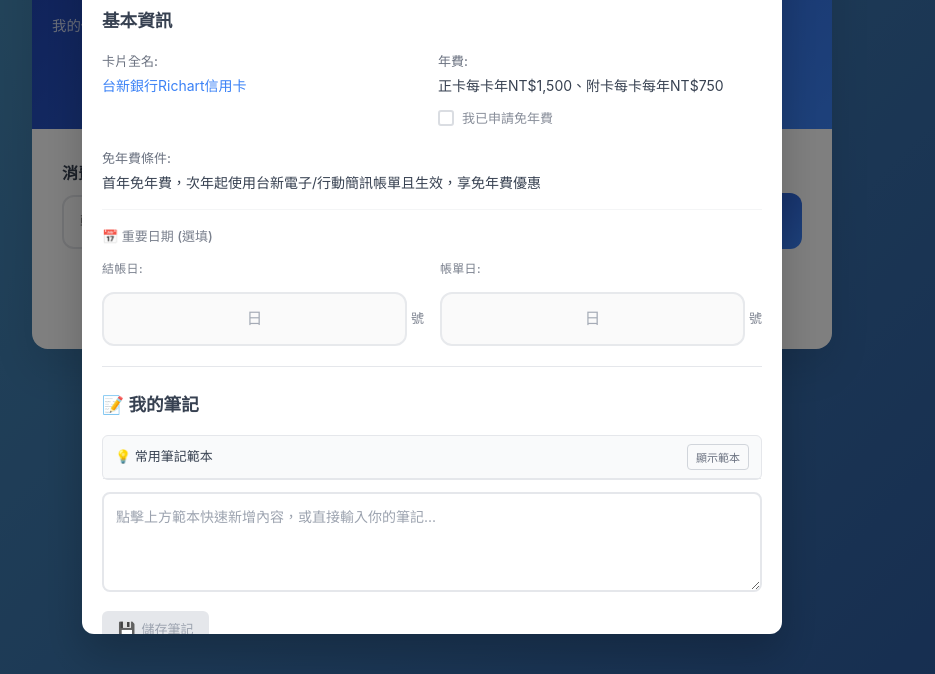
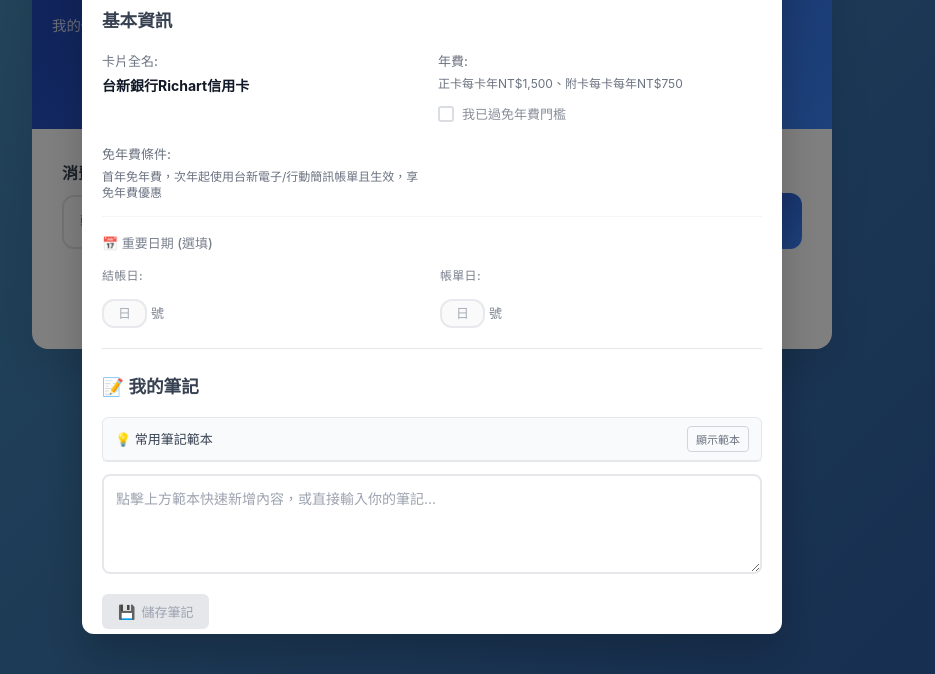
Before and after one commit to issabeloh/pick-my-card, a plain HTML site: page index.html in a window 1280 px wide. Both pictures are taken after a click on the element "台新Richart卡". Shown: the part 126-800 px from the top of the page, without its empty margins (208-1143 px from the left). Drawn offline with Linux system fonts and the light colour scheme; no server answers.

Commit message:
Add files via upload

```diff
--- a/index.html
+++ b/index.html
@@ -114,22 +114,22 @@
                         <div class="info-grid-2col">
                             <div class="info-item">
                                 <span class="info-label">卡片全名:</span>
-                                <span class="info-value"><a id="card-full-name-link" target="_blank" rel="noopener"></a></span>
+                                <span class="info-value card-full-name-bold"><a id="card-full-name-link" target="_blank" rel="noopener"></a></span>
                             </div>
                             <div class="info-item">
                                 <span class="info-label">年費:</span>
-                                <span class="info-value" id="card-annual-fee"></span>
+                                <span class="info-value info-value-small" id="card-annual-fee"></span>
                                 <div class="fee-waiver-status">
                                     <label class="fee-waiver-checkbox">
                                         <input type="checkbox" id="fee-waiver-checked">
                                         <span class="checkmark"></span>
-                                        <span class="checkbox-label">我已申請免年費</span>
+                                        <span class="checkbox-label">我已過免年費門檻</span>
                                     </label>
                                 </div>
                             </div>
-                            <div class="info-item info-item-full">
+                            <div class="info-item">
                                 <span class="info-label">免年費條件:</span>
-                                <span class="info-value" id="card-fee-waiver"></span>
+                                <span class="info-value info-value-small" id="card-fee-waiver"></span>
                             </div>
                         </div>
 
--- a/styles.css
+++ b/styles.css
@@ -1245,3 +1245,25 @@
         transform: translateY(0);
     }
 }
+
+/* 新增的 UI 優化样式 */
+/* 卡片全名粗體 */
+.card-full-name-bold a {
+    font-weight: 700 !important;
+    color: #111827;
+}
+
+/* 年費和免年費條件縮小文字 */
+.info-value-small {
+    font-size: 12px !important;
+    color: #6b7280 !important;
+    line-height: 1.3;
+}
+
+/* 調整日期輸入欄位大小 - 覆蓋原有样式 */
+.date-input {
+    width: 45px !important;
+    min-width: 45px;
+    padding: 5px 6px !important;
+    font-size: 13px !important;
+}
```
